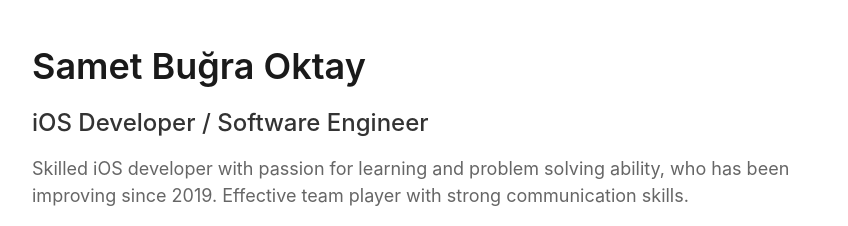
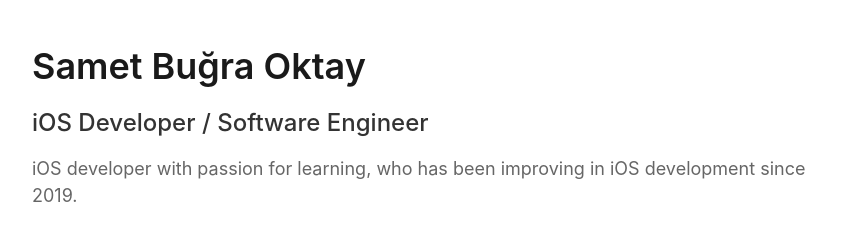
Before and after one commit to sametbugraoktay/sametbugraoktay.github.io, a plain HTML site: page index.html in a window 1280 px wide. Shown: the top 226 px of the page, without its empty margins (208-1056 px from the left). Drawn offline with Linux system fonts and the light colour scheme; a web font is replaced by a local one.

Commit message:
Update index.html

```diff
--- a/index.html
+++ b/index.html
@@ -12,8 +12,7 @@
   <div class="container">
     <h1>Samet Buğra Oktay</h1>
     <h2>iOS Developer / Software Engineer</h2>
-    <p>Skilled iOS developer with passion for learning and problem solving ability, who has been improving
-        since 2019. Effective team player with strong communication skills.</p>
+    <p>iOS developer with passion for learning, who has been improving in iOS development since 2019. </p>
     <div class="links">
       <a href="mailto:sametbugraoktay@gmail.com" class="link">
         <img src="icons/email.png" alt="E-mail">
@@ -40,7 +39,6 @@
       <div class="experience-dates">August / 2018 - September / 2018</div>
     </div>
 
-
   </div>
 </body>
 </html>
```
